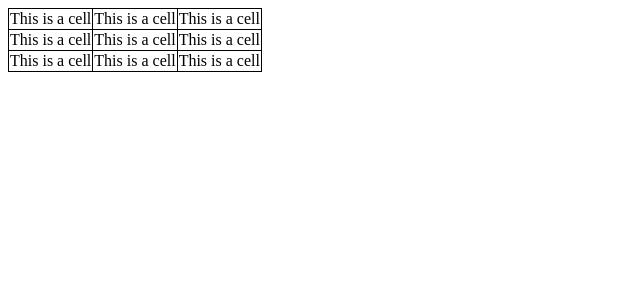
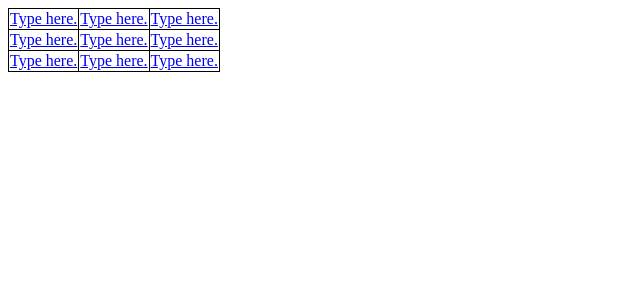
Before and after one commit to durgeshbg/code-cubile, a Flask app: page / in a window 1280 px wide. Shown: the top 300 px of the page, without its empty margins (0-640 px from the left). Run offline with Flask 2, Linux system fonts and the light colour scheme.

Commit message:
Fri 23 Sep 2022 00:24:25 IST
Former-commit-id: dd886719f81fe6bf58eb0a7ee754bf6080117195
Former-commit-id: 1d78fac8ae03a03c8fd9b214bb224dd256402193
Former-commit-id: 060f69b7985406ee2ed7120099ba347dc98d228d
Former-commit-id: 9bb7bcdff20e1c21826b9126212aa4fa129e4c2e
Former-commit-id: 1b8d861878b78d62d016dd773d04da1b7649d863

```diff
--- a/CS50/Beyond/Flask/application.py
+++ b/CS50/Beyond/Flask/application.py
@@ -1,4 +1,4 @@
-from flask import Flask,session,render_template
+from flask import Flask, session, render_template, redirect, url_for
 from flask_session import Session
 from tempfile import mkdtemp
 
--- a/CS50/Beyond/Flask/templates/game.html
+++ b/CS50/Beyond/Flask/templates/game.html
@@ -19,7 +19,13 @@
             {% for i in range(3) %}
             <tr>
                 {% for j in range(3) %}
-                <td>This is a cell</td>
+                <td>
+                    {% if board[i][j] %}
+                        {{ board[i][j] }}
+                    {% else %}
+                        <a href="{{ url_for("play",row=i,col=j) }}">Type here.</a>
+                    {% endif %}
+                </td>
                 {% endfor %}
             </tr>
             {% endfor %}
```
